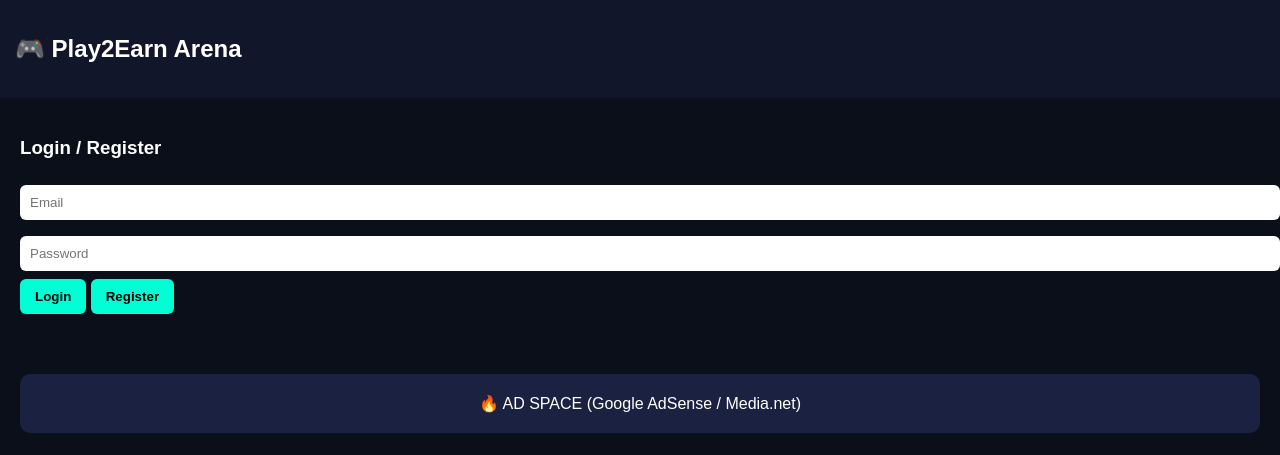
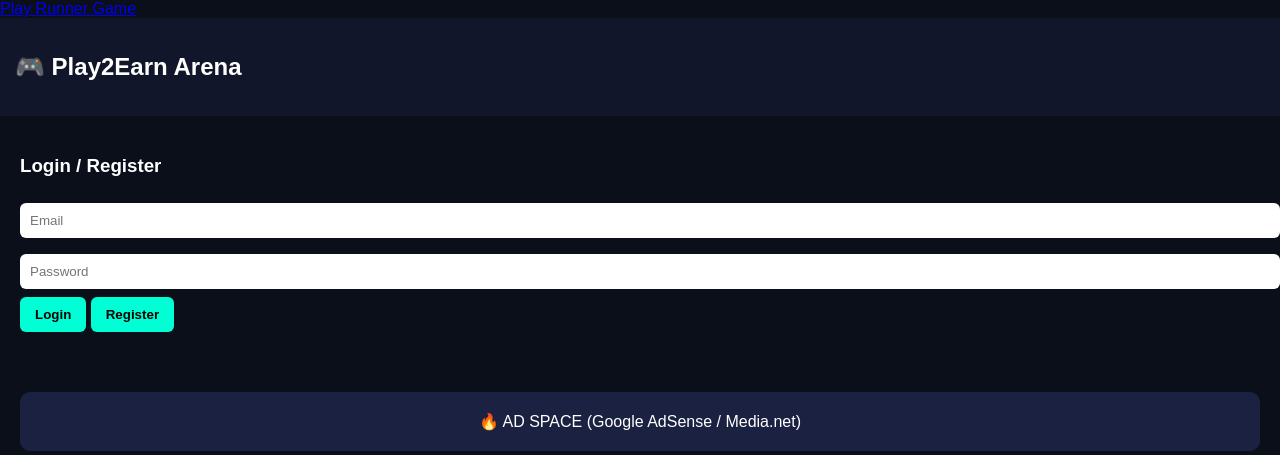
Before and after one commit to play2earnarena/play2earn_arena2, a plain HTML site: page index.html in a window 1280 px wide. Shown: the top 455 px of the page. Drawn offline with Linux system fonts and the light colour scheme; no server answers.

Commit message:
index.html

```diff
--- a/index.html
+++ b/index.html
@@ -4,7 +4,7 @@
 <meta charset="UTF-8">
 <meta name="viewport" content="width=device-width, initial-scale=1.0">
 <title>Play2Earn Arena</title>
-
+<a href="games/runner/">Play Runner Game</a>
 <!-- Firebase -->
 <script type="module">
 import { initializeApp } from "https://www.gstatic.com/firebasejs/12.7.0/firebase-app.js";
```
